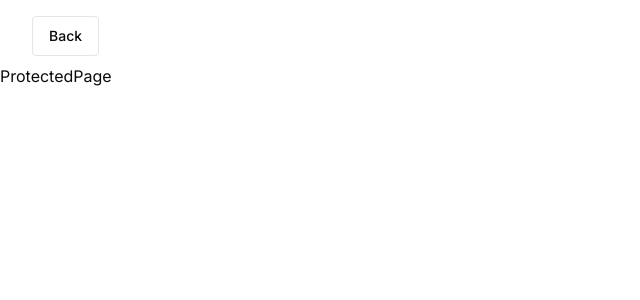
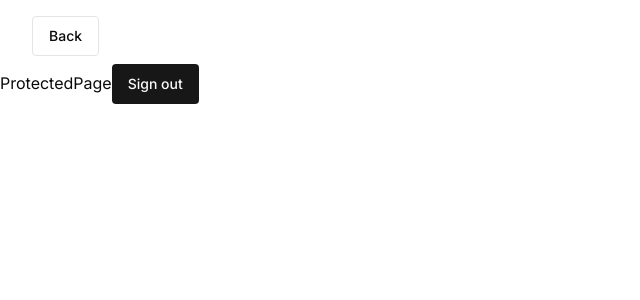
Before and after one commit to truongdinhthien/nextjs-learning, a Next.js app: page /protect in a window 1280 px wide. Shown: the top 300 px of the page, without its empty margins (0-640 px from the left). Built offline with nearby package versions, Linux system fonts and the light colour scheme.

Commit message:
feat: add the logout button to protected page

```diff
--- /dev/null
+++ b/src/app/(auth)/protect/_logout-button.tsx
@@ -0,0 +1,21 @@
+'use client';
+
+import { Button } from '@/components/ui/button';
+import { signOut } from 'next-auth/react';
+import { useRouter } from 'next/navigation';
+
+export function LogoutButton() {
+  const router = useRouter();
+  return (
+    <Button onClick={async (e) => {
+      e.preventDefault();
+      await signOut({ redirect: false });
+      router.push('/login');
+    }}
+    >
+      Sign out
+    </Button>
+  );
+}
+
+export default null;
--- a/src/app/(auth)/protect/page.tsx
+++ b/src/app/(auth)/protect/page.tsx
@@ -1,8 +1,11 @@
-import React from 'react';
+import { LogoutButton } from './_logout-button';
 
 function ProtectedPage() {
   return (
-    <div>ProtectedPage</div>
+    <div>
+      ProtectedPage
+      <LogoutButton />
+    </div>
   );
 }
 
```
